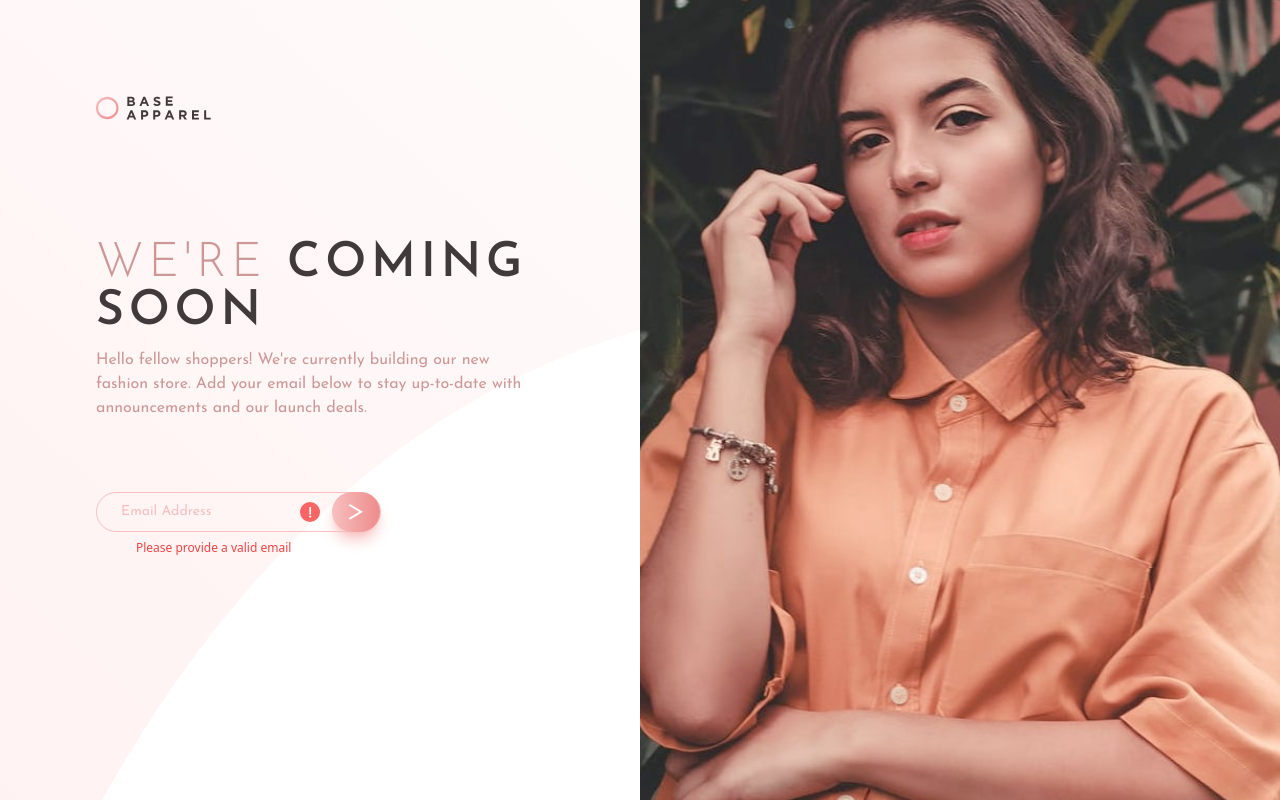
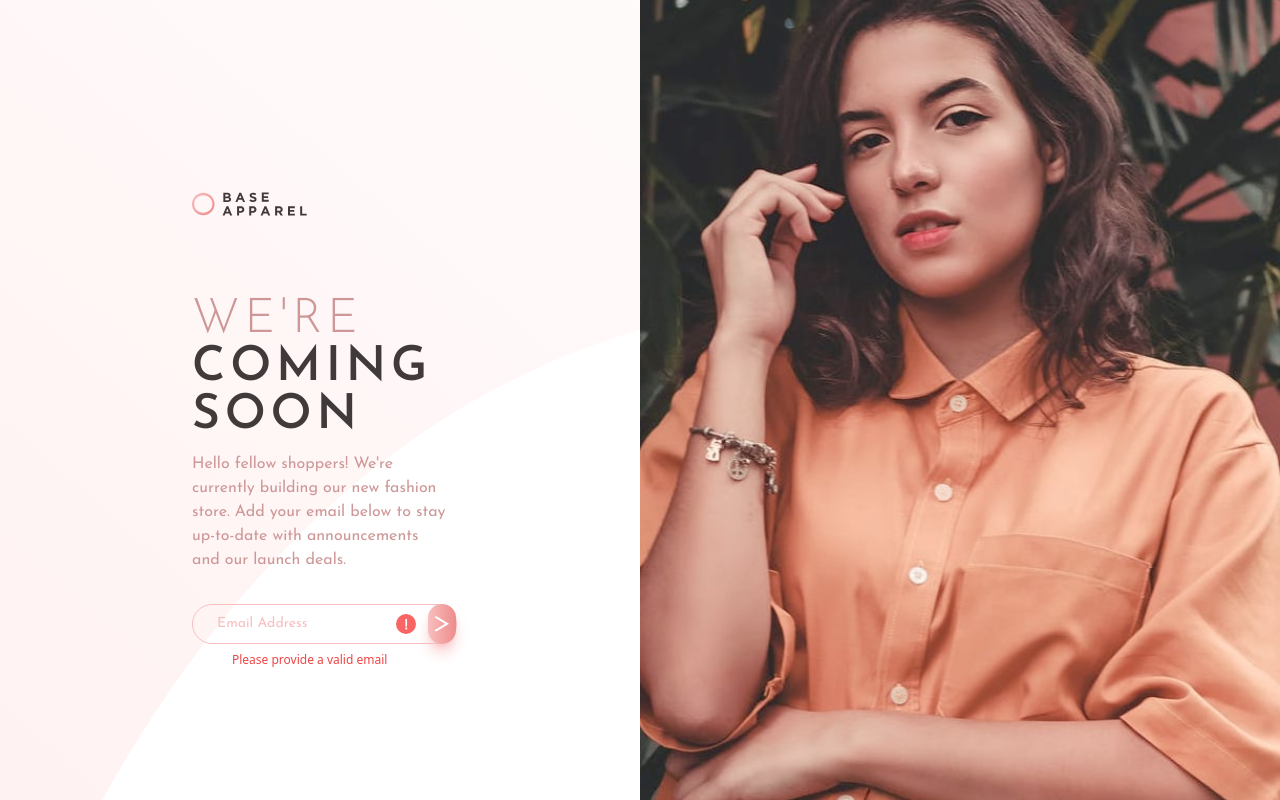
Before and after one commit to gbtan1991/baseApparelComingSoon, a React (Vite) app: page / in a window 1280 px wide. Built offline with nearby package versions, Linux system fonts and the light colour scheme.

Commit message:
Adjust the device responsivenes

```diff
--- a/src/component/ComingSection.jsx
+++ b/src/component/ComingSection.jsx
@@ -1,10 +1,11 @@
 import React, { useState } from "react";
 
 const ComingSection = () => {
+
   return (
     <div className="flex justify-between overflow-auto md:bg-pattern md:bg-cover md:bg-center">
       <div className="w-screen md:w-[50%] h-screen bg-gradient-to-b from-lightGradient1 to-lightGradient2 md:from-transparent md:to-transparent ">
-        <div className="flex flex-col md:p-16 md:gap-10">
+        <div className="flex flex-col md:m-10 md:p-10 xl:m-20 xl:p-20 3xl:m-28 3xl:p-28 ">
           {/* LOGO SECTION */}
           <header className="w-full flex flex-col items-center ">
             <div className="w-full p-8 ">
@@ -18,7 +19,7 @@ const ComingSection = () => {
 
 
         {/* CONTENT SECTION */}
-        <div className="xs:mt-4 p-8">
+        <div className="xs:mt-4 p-8 ">
           <h3 className="font-theme font-semibold tracking-widest text-darkGrayisRed  text-4xl/10 text-center md:text-5xl/none md:text-left">
             <span className="font-light text-desaturadedRed tracking-widest">
               WE'RE
@@ -71,11 +72,3 @@ const ComingSection = () => {
 };
 
 export default ComingSection;
-
-//
-
-// </header>
-// </div>
-// <div className="hidden bg-no-repeat  md:block md:bg-desktop">
-// <div className="w-svw"></div>
-// </div>
--- a/tailwind.config.js
+++ b/tailwind.config.js
@@ -33,7 +33,7 @@ export default {
       lg: "1024px",
       xl: "1280px",
       "2xl": "1400px",
-      "3xl": "1920px",
+      "3xl": "1680px",
 
   }
   },
```
